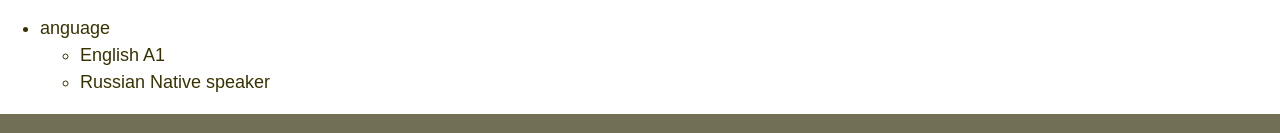
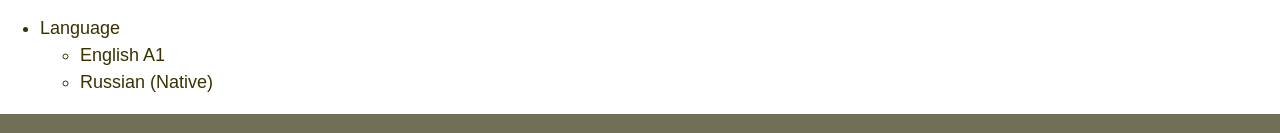
Before and after one commit to PavelMasko/rsschool-cv, a plain HTML site: page index.html in a window 1280 px wide. Shown: the part 1158-1291 px from the top of the page. Drawn offline with Linux system fonts and the light colour scheme.

Commit message:
docs: update file
index.html

```diff
--- a/index.html
+++ b/index.html
@@ -93,10 +93,10 @@ return a * b;
 				</ul>
 
 				<ul>
-					<li>anguage
+					<li>Language
 						<ul>
 							<li>English A1</li>
-							<li>Russian Native speaker</li>
+							<li>Russian (Native)</li>
 						</ul>
 					</li>
 				</ul>
```
